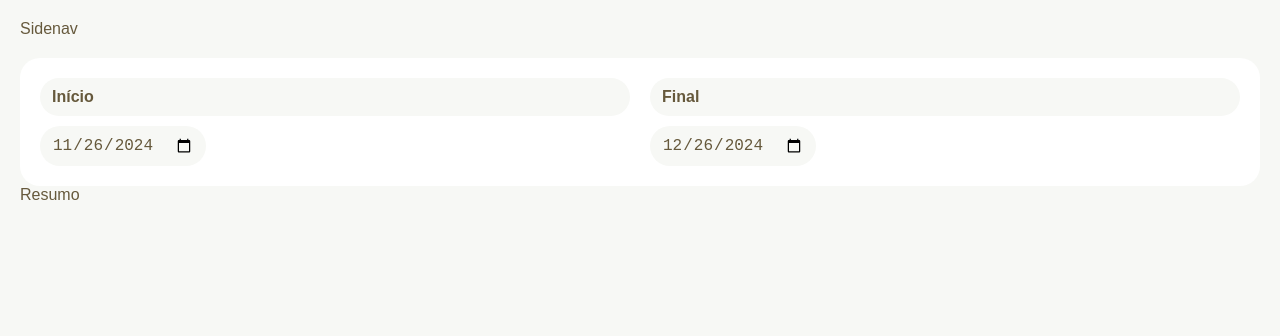
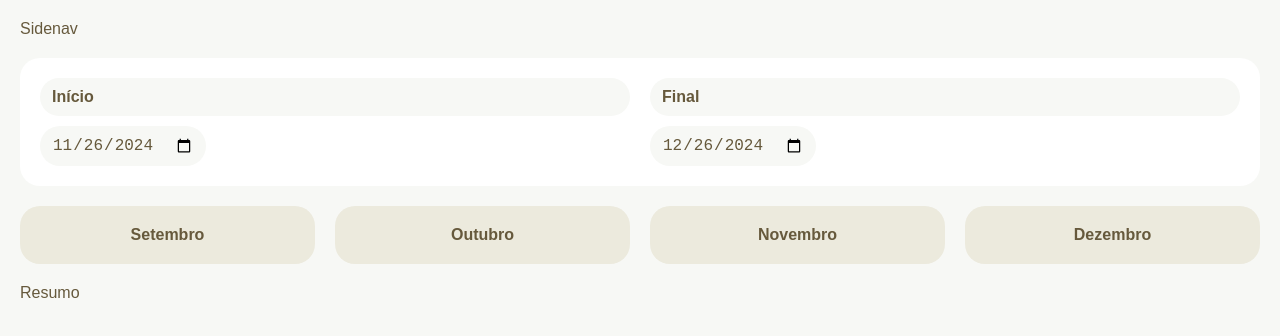
Before and after one commit to constant-hbt/react-ts-fintech, a React (Vite) app: page /vendas/1 in a window 1280 px wide. Shown: the top 336 px of the page. Built offline with nearby package versions, Linux system fonts and the light colour scheme; no server answers.

Commit message:
:sparkles: feat: Adicionando botões para alteração das datas do filtro de vendas

```diff
--- a/src/Components/DateRange.tsx
+++ b/src/Components/DateRange.tsx
@@ -1,4 +1,3 @@
-import React from 'react'
 import DateInput from './DateInput'
 import { useData } from '../Context/DataContext';
 
--- a/src/Components/Header.tsx
+++ b/src/Components/Header.tsx
@@ -1,6 +1,7 @@
 import React from 'react'
 import { useData } from '../Context/DataContext';
 import DateRange from './DateRange';
+import Meses from './Meses';
 
 const Header = () => {
 
@@ -9,9 +10,12 @@
   console.log(data);
 
   return (
-    <div>
-      <DateRange/>
-    </div>
+    <header className='mb'>
+      <div className='mb'>
+        <DateRange/>
+      </div>
+      <Meses/>
+    </header>
   )
 }
 
--- /dev/null
+++ b/src/Components/MesBtn.tsx
@@ -0,0 +1,49 @@
+import React from 'react'
+import { useData } from '../Context/DataContext';
+
+const style: React.CSSProperties = {
+  padding: 'var(--gap) var(--gap-s)',
+  backgroundColor: 'var(--color-3)',
+  border: 'none',
+  borderRadius: 'var(--gap)',
+  color: 'var(--color-2)',
+  fontWeight: '600',
+  textTransform: 'capitalize'
+}
+
+function nomeMes(n: number) {
+  const date = new Date();
+  date.setMonth(date.getMonth() - Math.abs(n));
+  return new Intl.DateTimeFormat('pt-BR', { month: 'long' }).format(date);
+}
+
+function formatDate(date: Date){
+
+  const dd = String(date.getDate()).padStart(2, '0');
+  const mm = String(date.getMonth() + 1).padStart(2, '0');
+  const yyyy = date.getFullYear();
+
+  return `${yyyy}-${mm}-${dd}`;
+}
+
+const MesBtn = ({ n }: { n: number }) => {
+
+  const { setInicio, setFinal } = useData();
+
+  function setMes(n: number){
+    const date = new Date();
+    date.setMonth(date.getMonth() - Math.abs(n));
+
+    const firstDay = new Date(date.getFullYear(), date.getMonth(), 1);
+    const lastDay = new Date(date.getFullYear(), date.getMonth() + 1, 0);
+
+    setInicio(formatDate(firstDay));
+    setFinal(formatDate(lastDay));
+  }
+
+  return (
+    <button style={style} onClick={() => setMes(n)}>{nomeMes(n)}</button>
+  )
+}
+
+export default MesBtn;
--- /dev/null
+++ b/src/Components/Meses.tsx
@@ -0,0 +1,14 @@
+import MesBtn from './MesBtn';
+
+const Meses = () => {
+  return (
+    <div className='flex'>
+      <MesBtn n={3}/>
+      <MesBtn n={2}/>
+      <MesBtn n={1}/>
+      <MesBtn n={0}/>
+    </div>
+  )
+}
+
+export default Meses
```
